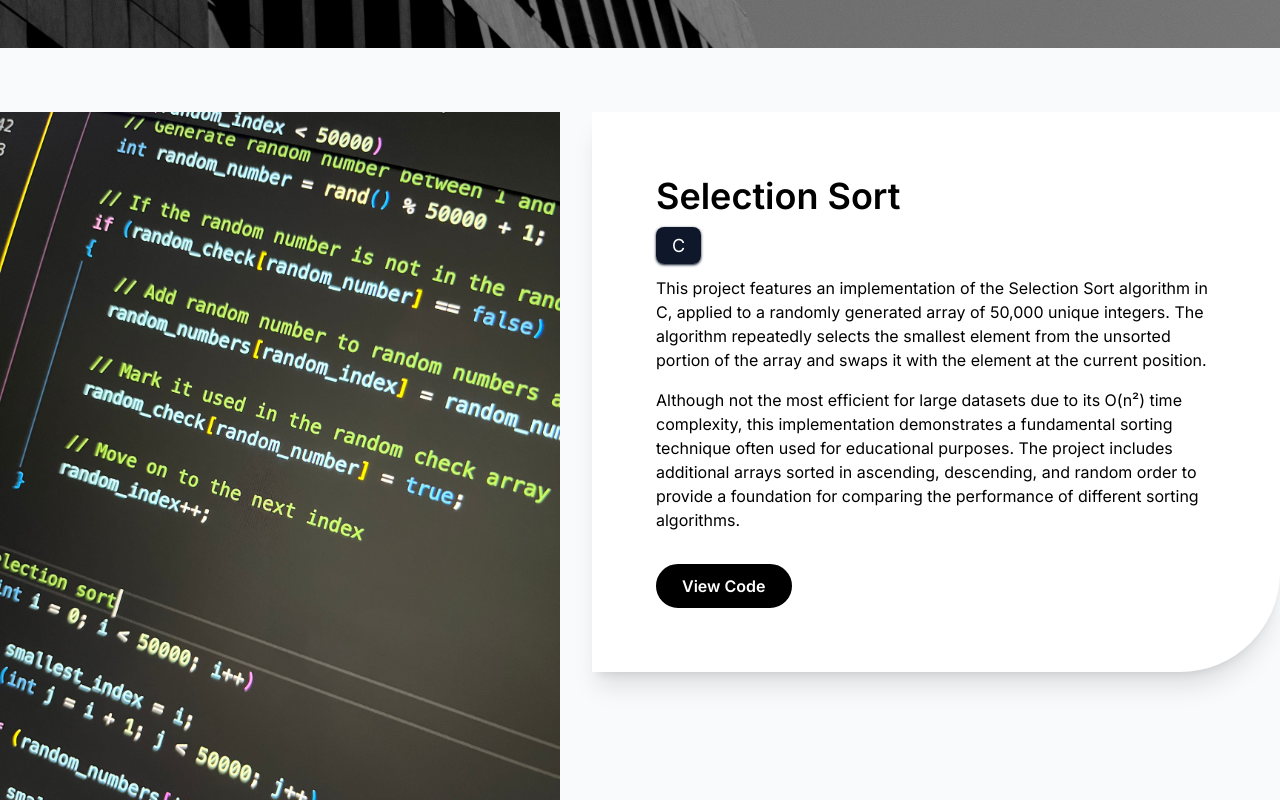
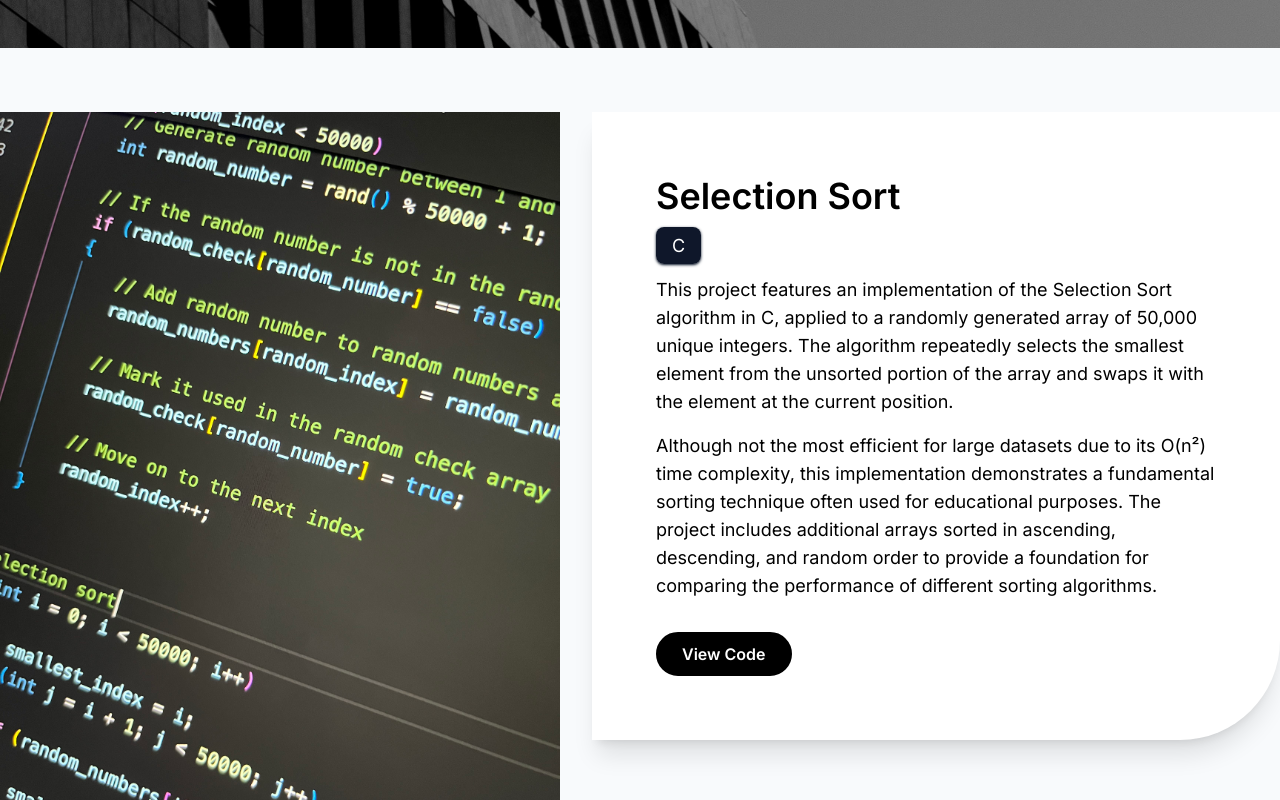
Before and after one commit to dj4815/hello, a React (Vite) app: page /hello/projects in a window 1280 px wide. Shown: the part 514-1314 px from the top of the page. Built offline with nearby package versions, Linux system fonts and the light colour scheme.

Commit message:
font size check

```diff
--- a/src/components/Home.jsx
+++ b/src/components/Home.jsx
@@ -14,15 +14,15 @@ export default function Home() {
         noTopPadding={true}
         roundedCornerClass="rounded-br-[100px]"
       >
-        <img src="./assets/me.jpg" />
-        {/* <p>
+        {/* <img src="./assets/me.jpg" /> */}
+        <p className="text-lg">
           Hi, my name is Dominik and I'm a passionate aspiring web developer focused on building fast,
           responsive, and accessible websites. With experience in HTML, CSS,
           JavaScript, and React, I enjoy turning ideas into code and solving
           real-world problems through intuitive design and development. Whether
           it's a portfolio, an app, or a custom project, I aim to write clean
           code and create smooth user experiences.
-        </p> */}
+        </p>
       </Section>
 
     </>
--- a/src/components/PDFViewer.jsx
+++ /dev/null
@@ -1,10 +0,0 @@
-export default function PDFViewer() {
-  return (
-    <iframe
-      src="/resume.pdf"
-      width="100%"
-      height="600px"
-      title="PDF Viewer"
-    />
-  );
-}
--- a/src/components/Projects.jsx
+++ b/src/components/Projects.jsx
@@ -23,14 +23,14 @@ export default function Projects() {
         <span className="bg-slate-900 text-white text-lg rounded-lg px-4 py-2 shadow shadow-slate-800">
           C
         </span>
-        <p>
+        <p className="text-lg">
           This project features an implementation of the Selection Sort
           algorithm in C, applied to a randomly generated array of 50,000 unique
           integers. The algorithm repeatedly selects the smallest element from
           the unsorted portion of the array and swaps it with the element at the
           current position.
         </p>
-        <p>
+        <p className="text-lg">
           Although not the most efficient for large datasets due to its O(n²)
           time complexity, this implementation demonstrates a fundamental
           sorting technique often used for educational purposes. The project
--- a/src/components/ResumeText.jsx
+++ /dev/null
@@ -1,4 +0,0 @@
-export default function ResumeText({ content }) {
-
-  return <>{content}</>;
-}
--- a/src/components/Section.jsx
+++ b/src/components/Section.jsx
@@ -35,7 +35,7 @@ export default function Section({
         <div
           className={`flex-1 bg-white mt-0 lg:ml-4 pt-16 pb-32 pl-4 pr-4 lg:px-16 lg:py-16 flex flex-col items-start justify-center text-left shadow-xl ${roundedCornerClass}`}
         >
-          {" "}
+
           <div className="space-y-4 text-black">{children}</div>
           {content}
           <div className="flex flex-col lg:flex-row lg:gap-4 w-full">
```
